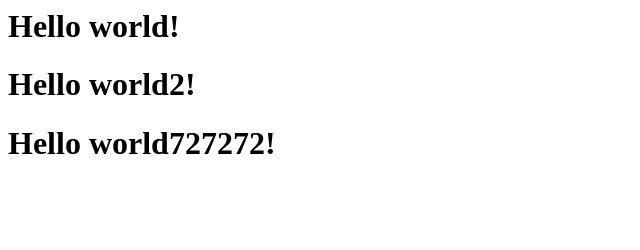
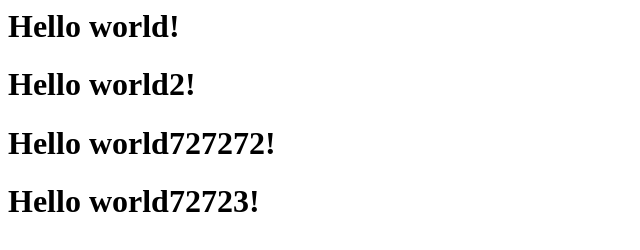
Before and after one commit to OcalEngin/mew-site, a plain HTML site: page index.html in a window 1280 px wide. Shown: the whole page, without its empty margins (0-640 px from the left). Drawn offline with Linux system fonts and the light colour scheme.

Commit message:
ertertert

```diff
--- a/index.html
+++ b/index.html
@@ -2,3 +2,5 @@
 <h1>Hello world2!</h1>
 
 <h1>Hello world727272!</h1>
+
+<h1>Hello world72723!</h1>
```
